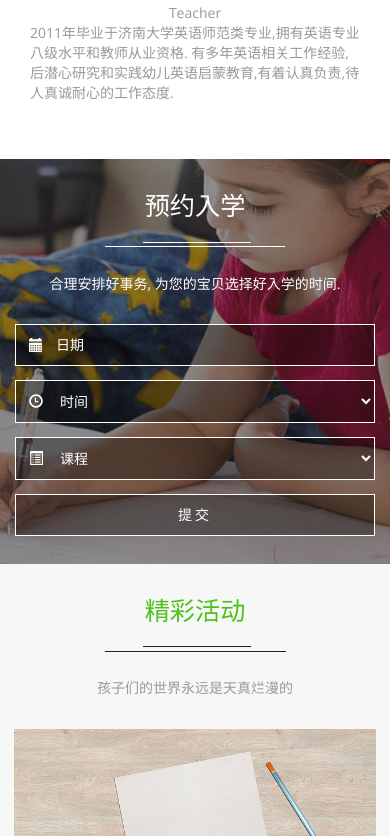
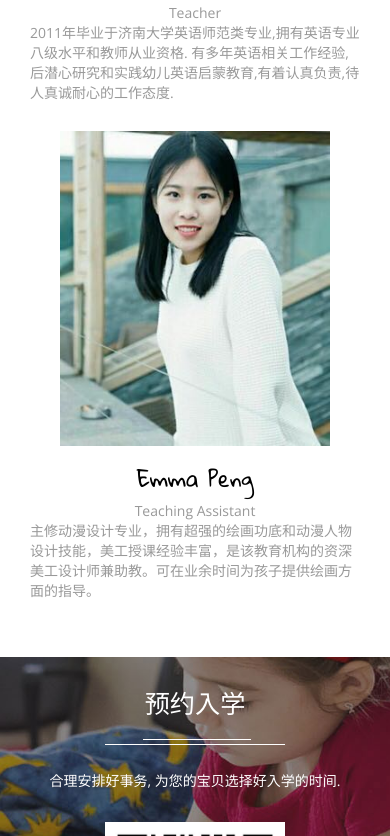
Before and after one commit to aipyfans/dream-tree-home, a plain HTML site: page index.html in a window 390 px wide. Shown: the part 3577-4413 px from the top of the page. Drawn offline with nearby package versions, Linux system fonts and the light colour scheme; files whose address does not match are found by name.

Commit message:
添加老师Emma Peng,修改Jack Liu的介绍,添加二维码

```diff
--- a/css/style.css
+++ b/css/style.css
@@ -634,8 +634,9 @@ a.icon-button.google-plus:hover .icon-google-plus:before{
     line-height: 1.8em;
 }
 .reservation{
-	width:70%;
+	width:35%;
 	margin:0 auto;
+    text-align: center;
 }
 .w3_book_date{
 	float:left;
@@ -665,23 +666,6 @@ a.icon-button.google-plus:hover .icon-google-plus:before{
 }
 select#country,select#country1{
     cursor: pointer;
-}
-.reservation input[type="submit"]{
-	outline: none;
-    border: 1px solid #fff;
-    background: rgba(0, 0, 0, 0.34);
-    color: #fff;
-    padding: 10px 0;
-    width: 34%;
-    font-size: 1em;
-    text-transform: uppercase;
-    letter-spacing: 3px;
-    margin: 4em 0 0 20em;
-}
-.reservation input[type="submit"]:hover{
-	background: #EEE048;
-    border: 1px solid #BDAF21;
-    color: #212121;
 }
 /*-- //team-bottom --*/
 /*-- gallery --*/
@@ -1134,7 +1118,8 @@ div#myTabContent {
 		font-size: 1.6em;
 	}
 	.reservation {
-		width: 85%;
+		width: 42.5%;
+        text-align: center;
 	}
 	.w3_book_date {
 		width: 32%;
@@ -1186,9 +1171,6 @@ div#myTabContent {
 	}
 	.view h5 {
 		margin: 1.7em 0 .5em;
-	}
-	.reservation input[type="submit"] {
-		margin: 3em 0 0 20em;
 	}
 	.team-bottom {
 		min-height: 420px;
@@ -1304,7 +1286,8 @@ div#myTabContent {
 		margin: 2em auto 3em;
 	}
 	.reservation {
-		width: 100%;
+		width: 50%;
+        text-align: center;
 	}
 	.team-bottom {
 		min-height: 390px;
@@ -1356,9 +1339,6 @@ div#myTabContent {
 		width: 15%;
 		left: 42.5%;
 	}
-	.reservation input[type="submit"] {
-		margin: 3em 0 0 18em;
-	}
 	.w3agile_gallery_grid figure {
 		height: 257px;
 	}
@@ -1408,9 +1388,6 @@ div#myTabContent {
 	}
 	.wthree_banner_bottom_right {
 		margin: 3em 0 3em;
-	}
-	.reservation input[type="submit"] {
-		margin: 2em 0 0 14em;
 	}
 	.w3agile_gallery_grid figure {
 		height: 213px;
@@ -1553,10 +1530,6 @@ div#myTabContent {
 	.w3_working_time:nth-child(2) {
 		margin: 1em 0;
 	}
-	.reservation input[type="submit"] {
-		margin: 2em 0 0 8em;
-		width: 50%;
-	}
 	.w3agile_gallery_grid {
 		float: none;
 		width: 100%;
@@ -1616,10 +1589,6 @@ div#myTabContent {
 	.banner-bottom-image-text-left h3, .team h3, .team-bottom h3, .gallery h3, .testimonials h3, .w3agile_contact_left h3, .agileits_about_grid_left h3 {
 		line-height: 1.5em;
 	}
-	.reservation input[type="submit"] {
-		margin: 1em 0 0;
-		width: 100%;
-	}
 	.gallery {
 		padding-left: 1em;
 		padding-right: 1em;
--- a/index.html
+++ b/index.html
@@ -182,22 +182,32 @@ Smartphone Compatible web template, free webdesigns for Nokia, Samsung, LG, Sony
         <div class="agile_team_grids">
             <div class="col-md-3 agile_team_grid">
                 <div class="view view-sixth">
-                    <img src="images/3.jpg" alt=" " class="img-responsive"/>
+                    <img src="images/p_jack_liu.jpg" alt=" " class="img-responsive"/>
                 </div>
                 <h4>Jack Liu</h4>
-                <p>Teaching Assistant</p>
+                <p>Management Consultant</p>
                 <p style="text-align: left">
-                    曾任上海深桐投资有限公司的CEO, Jack有着多年的管理经验和投资理财经验. 现出任青岛童花树教育咨询公司的CEO, 与合伙人Judy一起运营这家教育结构.愿为教育事业做出一点自己的贡献.
+                    曾任上海深桐投资有限公司CEO，有着多年管理经验和投资理财经验，想法独特新颖。现出任该教育机构咨询管理顾问，为家长和孩子提供专业的英语启蒙方法。
                 </p>
             </div>
             <div class="col-md-3 agile_team_grid">
                 <div class="view view-sixth">
-                    <img src="images/6.jpg" alt=" " class="img-responsive"/>
+                    <img src="images/p_judy_sun.jpg" alt=" " class="img-responsive"/>
                 </div>
                 <h4>Judy Sun</h4>
                 <p>Teacher</p>
                 <p style="text-align: left">
                     2011年毕业于济南大学英语师范类专业,拥有英语专业八级水平和教师从业资格. 有多年英语相关工作经验,后潜心研究和实践幼儿英语启蒙教育,有着认真负责,待人真诚耐心的工作态度.
+                </p>
+            </div>
+            <div class="col-md-3 agile_team_grid">
+                <div class="view view-sixth">
+                    <img src="images/p_emma_peng.jpg" alt=" " class="img-responsive"/>
+                </div>
+                <h4>Emma Peng</h4>
+                <p>Teaching Assistant</p>
+                <p style="text-align: left">
+                    主修动漫设计专业，拥有超强的绘画功底和动漫人物设计技能，美工授课经验丰富，是该教育机构的资深美工设计师兼助教。可在业余时间为孩子提供绘画方面的指导。
                 </p>
             </div>
             <div class="clearfix"></div>
@@ -211,41 +221,12 @@ Smartphone Compatible web template, free webdesigns for Nokia, Samsung, LG, Sony
         <h3>预约入学</h3>
         <p>合理安排好事务, 为您的宝贝选择好入学的时间.</p>
         <div class="reservation">
-            <div class="w3_book_date">
-                <form action="#" method="post">
-                    <span class="glyphicon glyphicon-calendar" aria-hidden="true"></span>
-                    <input class="date" id="datepicker" type="text" name="Date" value="日期" onfocus="this.value = '';"
-                           onblur="if (this.value == '') {this.value = '日期';}" required="">
-                </form>
-            </div>
-            <div class="w3_working_time">
-                <span class="glyphicon glyphicon-time" aria-hidden="true"></span>
-                <select id="country1" onchange="change_country(this.value)" class="frm-field required sect">
-                    <option value="null">时间</option>
-                    <option value="null">上午09:00 - 11:00</option>
-                    <option value="null">下午02:00 - 04:00</option>
-                </select>
-            </div>
-            <div class="w3_working_time w3_working_time1">
-                <span class="glyphicon glyphicon-list-alt" aria-hidden="true"></span>
-                <select id="country" onchange="change_country(this.value)" class="frm-field required sect">
-                    <option value="null">课程</option>
-                    <option value="null">英语培训</option>
-                </select>
-            </div>
-            <div class="clearfix"></div>
-            <form action="#" method="post">
-                <input type="submit" value="提交">
-            </form>
+            <img
+                    src="images/we_chat_code.jpg"
+                    alt="扫一扫, 即可报名入学"
+                    title="扫一扫, 即可报名入学s"
+                    class="img-responsive"/>
         </div>
-        <!-- start-date-piker -->
-        <script src="js/jquery-ui.js"></script>
-        <script>
-            $(function () {
-                $("#datepicker").datepicker();
-            });
-        </script>
-        <!-- //End-date-piker -->
     </div>
 </div>
 <!-- //team-bottom -->
@@ -390,20 +371,7 @@ Smartphone Compatible web template, free webdesigns for Nokia, Samsung, LG, Sony
 <!-- //gallery -->
 <!-- contact -->
 <div class="contact" id="contact">
-    <div class="col-md-6 w3agile_contact_left">
-        <h3>联系我们</h3>
-        <p>如果您有任何疑问, 请发送邮件给我们, 我们将在第一时间给您解答问题.</p>
-        <form action="#" method="post">
-            <input type="text" name="Name" value="姓名" onfocus="this.value = '';"
-                   onblur="if (this.value == '') {this.value = '姓名';}" required="">
-            <input type="email" name="Email" value="邮箱地址" onfocus="this.value = '';"
-                   onblur="if (this.value == '') {this.value = '邮箱地址';}" required="">
-            <textarea name="您想说的" onfocus="this.value = '';" onblur="if (this.value == '') {this.value = '您想说的...';}"
-                      required="">您想说的...</textarea>
-            <input type="submit" value="发送">
-        </form>
-    </div>
-    <div class="col-md-6 w3agile_contact_right">
+    <div class="col-md-12 w3agile_contact_right">
         <h3><a href="index.html">青岛童花树教育咨询公司</a></h3>
         <div class="col-xs-6 w3agile_contact_right_agileinfo">
             <h4>地址</h4>
```
Also changed, not shown: images/3.jpg (deleted), images/6.jpg (deleted), images/p_emma_peng.jpg (added), images/p_jack_liu.jpg (added), images/p_judy_sun.jpg (added), images/we_chat_code.jpg (added).
